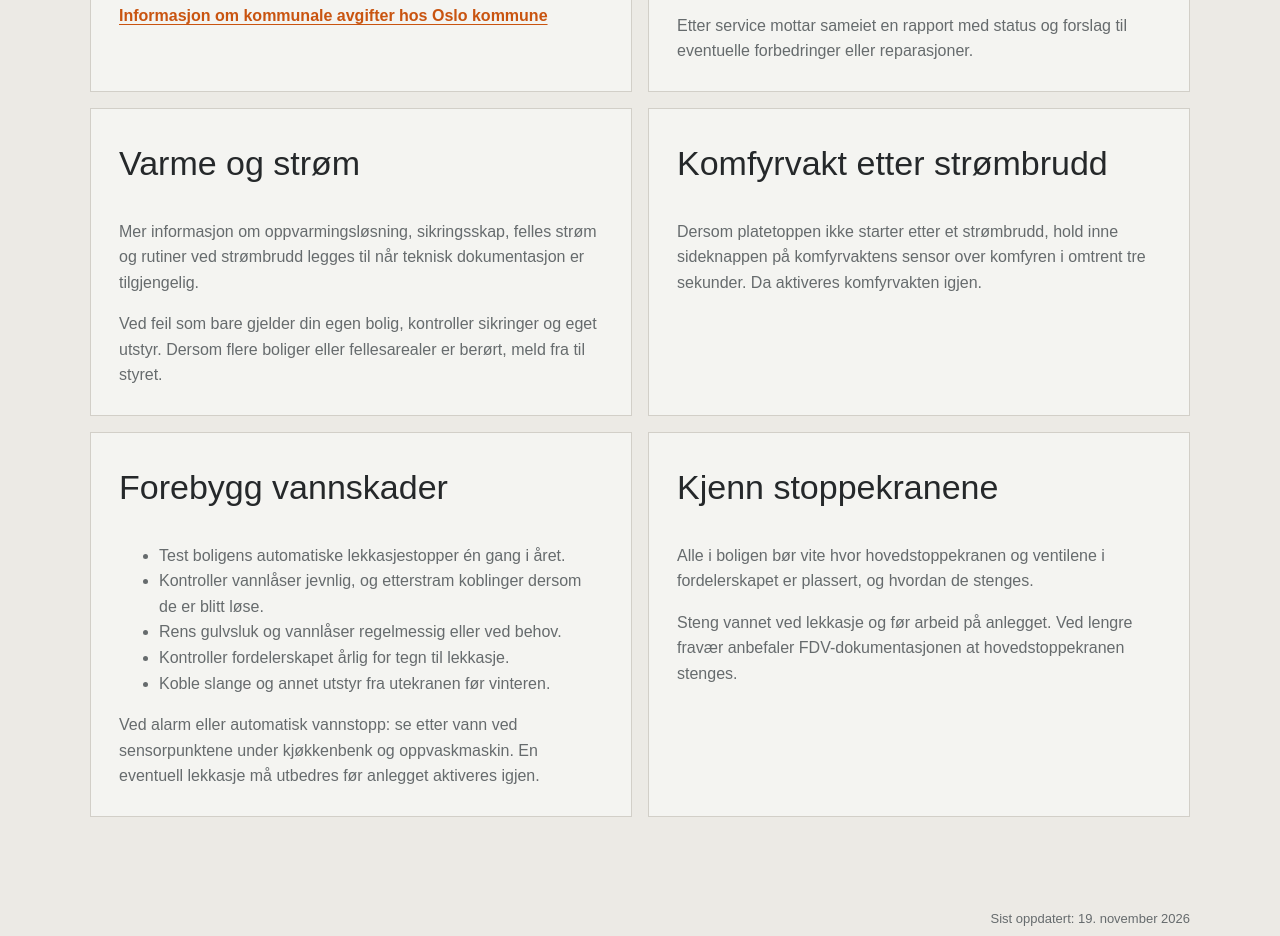
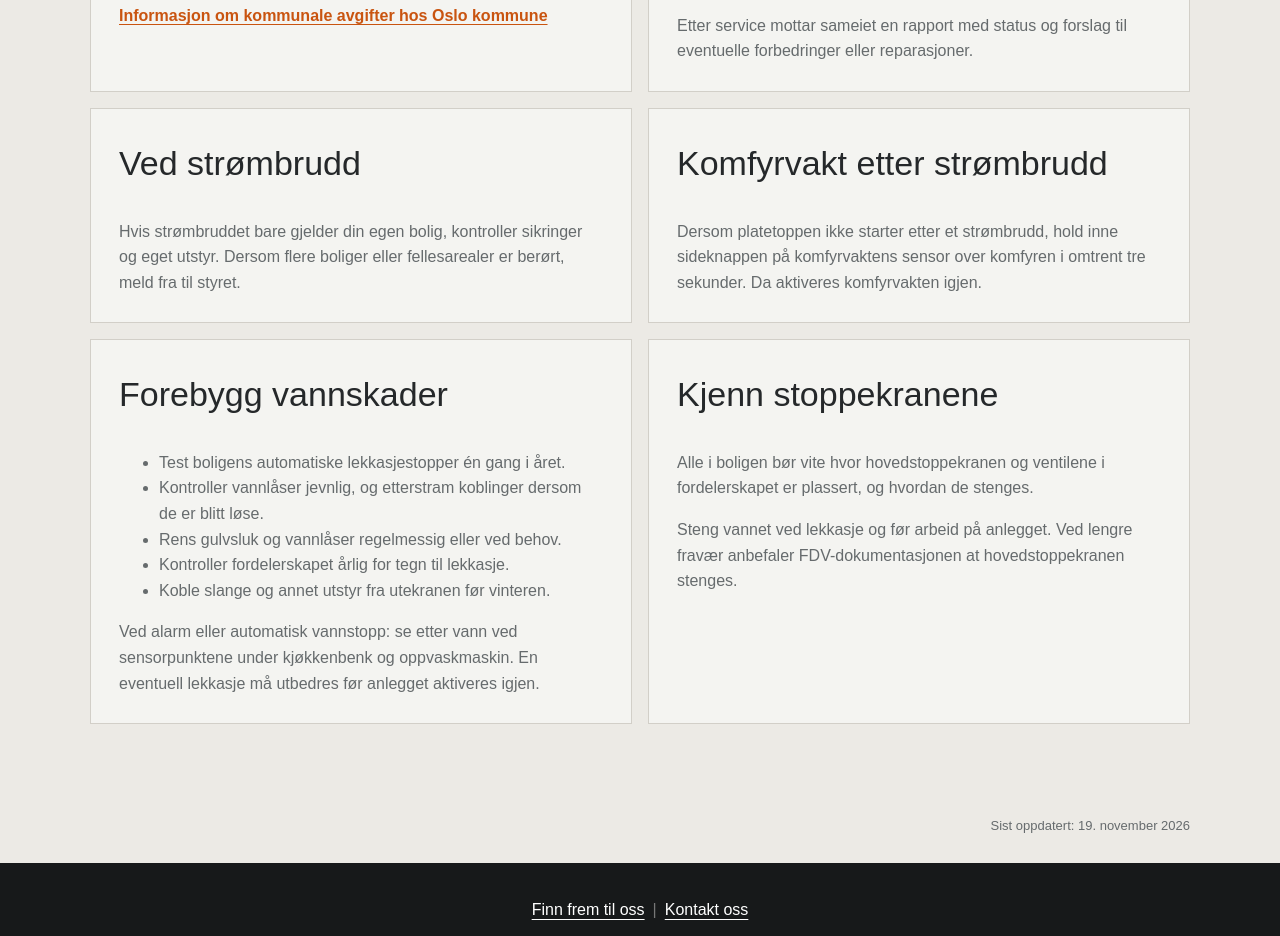
Before and after one commit to sameiet-bekkefaret-12/sameiet-bekkefaret-12.github.io, a plain HTML site: page vann-varme-strom/index.html in a window 1280 px wide. Shown: the part 1439-2375 px from the top of the page. Drawn offline with Linux system fonts and the light colour scheme.

Commit message:
Fjern utdatert plassholder om varme og strøm

```diff
--- a/vann-varme-strom/index.html
+++ b/vann-varme-strom/index.html
@@ -83,9 +83,8 @@
       <p>Etter service mottar sameiet en rapport med status og forslag til eventuelle forbedringer eller reparasjoner.</p>
     </section>
     <section class="info">
-      <h2>Varme og strøm</h2>
-      <p>Mer informasjon om oppvarmingsløsning, sikringsskap, felles strøm og rutiner ved strømbrudd legges til når teknisk dokumentasjon er tilgjengelig.</p>
-      <p>Ved feil som bare gjelder din egen bolig, kontroller sikringer og eget utstyr. Dersom flere boliger eller fellesarealer er berørt, meld fra til styret.</p>
+      <h2>Ved strømbrudd</h2>
+      <p>Hvis strømbruddet bare gjelder din egen bolig, kontroller sikringer og eget utstyr. Dersom flere boliger eller fellesarealer er berørt, meld fra til styret.</p>
     </section>
     <section class="info">
       <h2>Komfyrvakt etter strømbrudd</h2>
```
